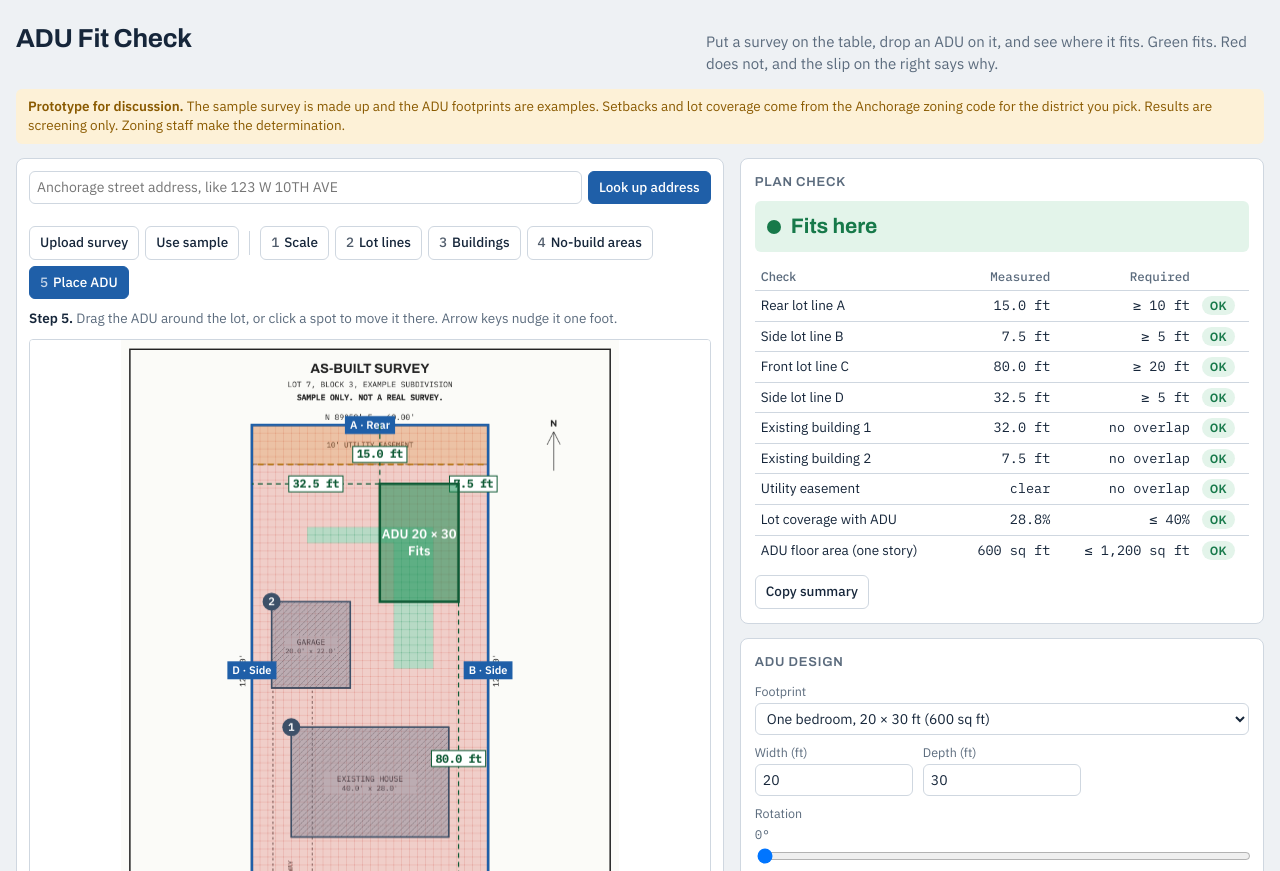
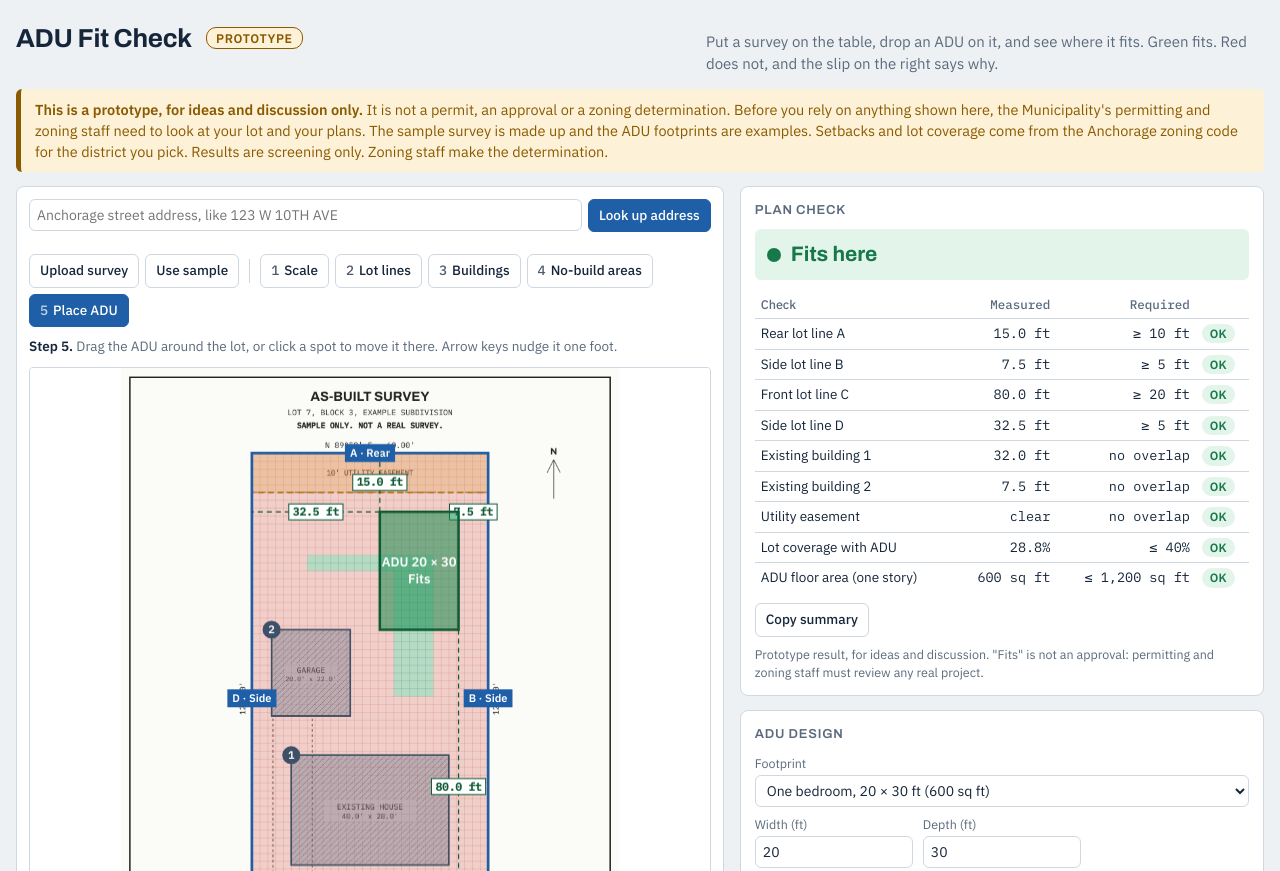
Before and after one commit to codeforanchorage/adu-fit-check, a website: page index.html in a window 1280 px wide. Shown: the top 871 px of the page. Drawn offline with Linux system fonts and the light colour scheme.

Commit message:
Say plainly that the page is a prototype
The title, the notice, the plan check, the drawn sheet and the copied
summary now say the page is a prototype for ideas and discussion, and
that permitting and zoning staff must review any real project.

Co-Authored-By: Claude Fable 5.2 <noreply@anthropic.com>

```diff
--- a/index.html
+++ b/index.html
@@ -3,7 +3,7 @@
 <head>
 <meta charset="utf-8">
 <meta name="viewport" content="width=device-width, initial-scale=1">
-<title>ADU Fit Check</title>
+<title>ADU Fit Check (prototype)</title>
 <link rel="preconnect" href="https://fonts.googleapis.com">
 <link href="https://fonts.googleapis.com/css2?family=Archivo:wght@500;600;700&family=IBM+Plex+Sans:wght@400;500;600&family=IBM+Plex+Mono:wght@400;500&display=swap" rel="stylesheet">
 <style>
@@ -37,7 +37,8 @@ body{background:var(--bg);color:var(--ink);font-family:var(--body);font-size:15p
 header{display:flex;flex-wrap:wrap;gap:8px 20px;align-items:baseline;justify-content:space-between}
 h1{font-family:var(--display);font-weight:700;font-size:26px;margin:0;letter-spacing:-.01em}
 header p{margin:0;color:var(--muted);max-width:62ch}
-.notice{background:var(--warn-bg);color:var(--warn);border-radius:6px;padding:8px 12px;font-size:13.5px}
+.notice{background:var(--warn-bg);color:var(--warn);border-radius:6px;border-left:5px solid var(--warn);padding:10px 14px;font-size:14.5px}
+.proto{font-family:var(--body);font-size:12.5px;font-weight:600;letter-spacing:.05em;text-transform:uppercase;background:var(--warn-bg);color:var(--warn);border:1px solid var(--warn);border-radius:10px;padding:2px 9px;margin-left:10px;vertical-align:4px}
 .main{display:grid;grid-template-columns:minmax(0,1.35fr) minmax(300px,1fr);gap:16px;align-items:start}
 @media (max-width:900px){.main{grid-template-columns:1fr}}
 .panel{background:var(--panel);border:1px solid var(--line);border-radius:8px}
@@ -89,10 +90,10 @@ input[type=range]{width:100%}
 <body>
 <div class="wrap">
   <header>
-    <h1>ADU Fit Check</h1>
+    <h1>ADU Fit Check <span class="proto">Prototype</span></h1>
     <p>Put a survey on the table, drop an ADU on it, and see where it fits. Green fits. Red does not, and the slip on the right says why.</p>
   </header>
-  <div class="notice"><b>Prototype for discussion.</b> The sample survey is made up and the ADU footprints are examples. Setbacks and lot coverage come from the Anchorage zoning code for the district you pick. Results are screening only. Zoning staff make the determination.</div>
+  <div class="notice" role="note"><b>This is a prototype, for ideas and discussion only.</b> It is not a permit, an approval or a zoning determination. Before you rely on anything shown here, the Municipality's permitting and zoning staff need to look at your lot and your plans. The sample survey is made up and the ADU footprints are examples. Setbacks and lot coverage come from the Anchorage zoning code for the district you pick. Results are screening only. Zoning staff make the determination.</div>
 
   <div class="main">
     <section class="panel stage" aria-label="Survey">
@@ -149,6 +150,7 @@ input[type=range]{width:100%}
         <ul class="why" id="why"></ul>
         <table id="checks"><thead><tr><th>Check</th><th class="num">Measured</th><th class="num">Required</th><th></th></tr></thead><tbody></tbody></table>
         <div class="row" style="margin-top:10px"><button id="copy" type="button">Copy summary</button><span id="copied"></span></div>
+        <p class="small">Prototype result, for ideas and discussion. "Fits" is not an approval: permitting and zoning staff must review any real project.</p>
       </section>
 
       <section class="panel card">
--- a/ui.js
+++ b/ui.js
@@ -157,7 +157,7 @@ $("best").addEventListener("click",goBest);$("showDim").addEventListener("change
 $("showMap").addEventListener("change",draw);
 document.querySelectorAll(".flag").forEach(c=>c.addEventListener("change",flags));
 $("copy").addEventListener("click",async()=>{const r=S.result;if(!r)return;
-  const t=["ADU Fit Check (screening only, not a zoning determination)",...(S.info?["Parcel "+S.info.pid+", "+S.info.addr+". Lot lines and buildings from Municipality of Anchorage GIS, not a survey."]:[]),"ADU footprint: "+S.adu.w+" x "+S.adu.d+" ft, rotated "+S.adu.rot+" degrees","Result: "+(r.ok?"Fits here":"Does not fit here"),
+  const t=["ADU Fit Check (screening only, not a zoning determination)","Prototype, for ideas and discussion only. Permitting and zoning staff must review any real project.",...(S.info?["Parcel "+S.info.pid+", "+S.info.addr+". Lot lines and buildings from Municipality of Anchorage GIS, not a survey."]:[]),"ADU footprint: "+S.adu.w+" x "+S.adu.d+" ft, rotated "+S.adu.rot+" degrees","Result: "+(r.ok?"Fits here":"Does not fit here"),
     ...r.why.map(w=>"- "+w),"","Checks:",...r.rows.map(o=>(o.ok?"OK  ":"NO  ")+o.name+": "+o.m+" (required "+o.r+")"),"","Other reviews:",...(flags().length?flags().map(x=>"- "+x):["- none checked"]),...(S.flagNotes?["","From the map layers (check these; the layers may be out of date):",...S.flagNotes.map(x=>"- "+x)]:[])].join("\n");
   try{await navigator.clipboard.writeText(t);$("copied").textContent="Copied."}catch(err){$("copied").textContent="Copy was blocked by the browser."}
   setTimeout(()=>$("copied").textContent="",2500)});
@@ -234,7 +234,7 @@ function paintSheet(info,lotA,fr,photo,m){
   g.strokeStyle="#222";g.lineWidth=2;g.strokeRect(12,12,W-24,H-24);
   g.fillStyle="#222";g.textAlign="center";g.font="700 20px Archivo,Arial,sans-serif";g.fillText(info.addr||"Parcel "+info.pid,W/2,48);
   g.font="12px 'IBM Plex Mono',monospace";g.fillText("Parcel "+info.pid+(info.zone?"   Zoning "+info.zone:"")+"   Lot "+Math.round(lotA).toLocaleString()+" sq ft as mapped",W/2,70);
-  g.fillText("Lot lines and buildings from Municipality of Anchorage GIS.",W/2,88);g.fillText("Not a survey. Screening only.",W/2,104);
+  g.fillText("Lot lines and buildings from Municipality of Anchorage GIS.",W/2,88);g.fillText("Prototype. Not a survey. Screening only.",W/2,104);
   g.strokeStyle="#222";g.lineWidth=1;g.beginPath();g.moveTo(W-60,my+70);g.lineTo(W-60,my+10);g.lineTo(W-70,my+30);g.moveTo(W-60,my+10);g.lineTo(W-50,my+30);g.stroke();g.font="700 14px Archivo,Arial,sans-serif";g.fillText("N",W-60,my);
   const bar=20*k;g.lineWidth=3;g.beginPath();g.moveTo(40,H-40);g.lineTo(40+bar,H-40);g.stroke();g.font="11px 'IBM Plex Mono',monospace";g.textAlign="left";g.fillText("20 ft",40,H-48);
   return c;
```
Also changed, not shown: README.md.
